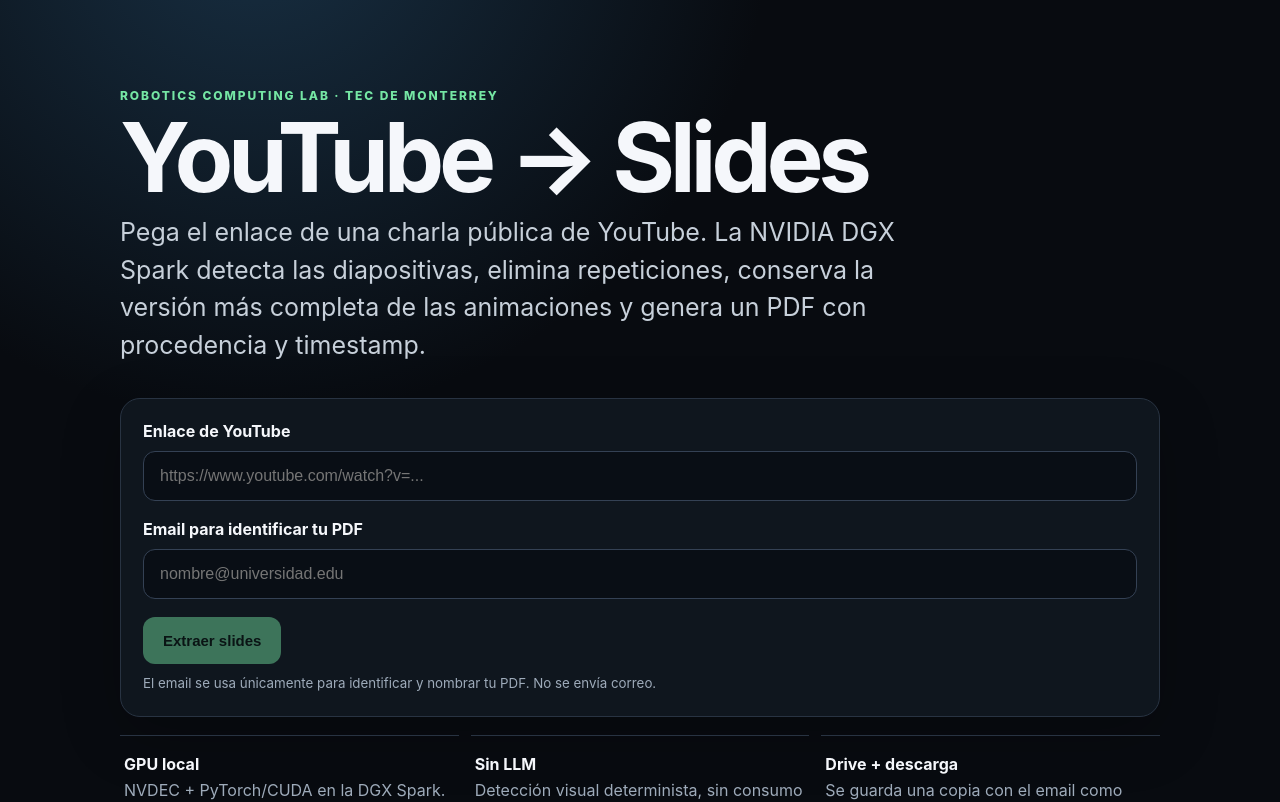
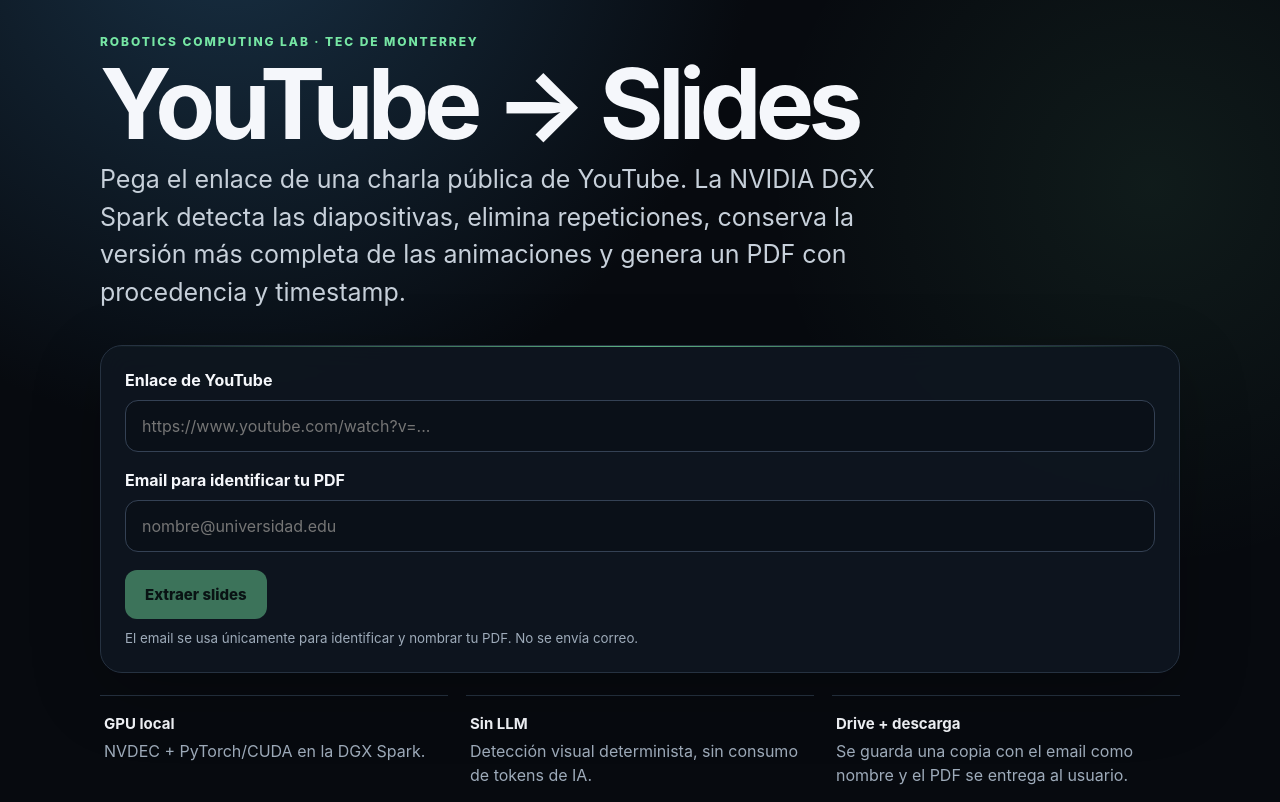
Before and after one commit to LuisAlbertoMunozUbando/Vision-From-Youtube, a Next.js app in the folder web/: page / in a window 1280 px wide. Shown: the top 802 px of the page. Built offline with nearby package versions, Linux system fonts and the light colour scheme.

Commit message:
Polish bilingual frontend styling

```diff
--- a/web/app/globals.css
+++ b/web/app/globals.css
@@ -1,21 +1,29 @@
-:root { color-scheme: dark; --bg:#080b10; --panel:#101720; --line:#283342; --fg:#f5f7fb; --muted:#9eabba; --accent:#75e6a4; }
-* { box-sizing: border-box; }
-body { margin:0; background:radial-gradient(circle at 20% -10%, #183044 0, transparent 35%), var(--bg); color:var(--fg); font-family:Inter,ui-sans-serif,system-ui,-apple-system,BlinkMacSystemFont,"Segoe UI",sans-serif; min-height:100vh; }
-.shell { width:min(1040px, calc(100% - 36px)); margin:0 auto; min-height:100vh; display:flex; flex-direction:column; }
-.hero { padding:88px 0 52px; flex:1; }
+:root { color-scheme: dark; --bg:#070a0f; --panel:#0f1620; --panel2:#0a1018; --line:#263241; --fg:#f5f7fb; --muted:#9eabba; --accent:#76e6a4; --accent-soft:rgba(118,230,164,.12); }
+* { box-sizing:border-box; }
+html { scroll-behavior:smooth; }
+body { margin:0; background:radial-gradient(circle at 18% -10%, #183044 0, transparent 36%),radial-gradient(circle at 90% 20%, rgba(118,230,164,.08), transparent 28%),var(--bg); color:var(--fg); font-family:Inter,ui-sans-serif,system-ui,-apple-system,BlinkMacSystemFont,"Segoe UI",sans-serif; min-height:100vh; }
+button,input { font:inherit; }
+.shell { width:min(1080px,calc(100% - 36px)); margin:0 auto; min-height:100vh; display:flex; flex-direction:column; }
+.hero { padding:34px 0 52px; flex:1; }
+.topbar { min-height:44px; display:flex; align-items:center; justify-content:space-between; gap:20px; margin-bottom:74px; }
+.brandMark { display:flex; align-items:center; gap:9px; color:#cbd4de; font-size:12px; font-weight:850; letter-spacing:.12em; }
+.brandDot { width:9px; height:9px; border-radius:50%; background:var(--accent); box-shadow:0 0 24px rgba(118,230,164,.75); }
+.languageSwitch { display:flex; align-items:center; gap:4px; padding:4px; border:1px solid var(--line); border-radius:999px; background:rgba(8,12,18,.7); }
+.languageSwitch button { min-width:42px; padding:8px 10px; border:0; border-radius:999px; background:transparent; color:var(--muted); font-size:12px; font-weight:900; letter-spacing:.08em; cursor:pointer; }
+.languageSwitch button.active { background:var(--accent); color:#06120a; }
 .eyebrow { font-size:12px; letter-spacing:.16em; color:var(--accent); font-weight:800; }
-h1 { margin:10px 0 12px; font-size:clamp(52px, 9vw, 96px); line-height:.93; letter-spacing:-.055em; }
-.lede { width:min(800px,100%); font-size:clamp(18px,2.3vw,25px); line-height:1.5; color:#c7d0da; margin:0 0 34px; }
-.card { border:1px solid var(--line); background:color-mix(in srgb, var(--panel) 92%, transparent); border-radius:20px; padding:22px; box-shadow:0 18px 60px rgba(0,0,0,.23); }
-.form label { display:block; font-weight:700; margin-bottom:10px; }
+h1 { margin:10px 0 12px; font-size:clamp(54px,9vw,98px); line-height:.92; letter-spacing:-.058em; }
+.lede { width:min(820px,100%); font-size:clamp(18px,2.3vw,25px); line-height:1.5; color:#c7d0da; margin:0 0 34px; }
+.card { border:1px solid var(--line); background:color-mix(in srgb,var(--panel) 93%,transparent); border-radius:22px; padding:24px; box-shadow:0 20px 70px rgba(0,0,0,.24); backdrop-filter:blur(14px); }
+.form { position:relative; overflow:hidden; }
+.form:before { content:""; position:absolute; inset:0 0 auto 0; height:1px; background:linear-gradient(90deg,transparent,var(--accent),transparent); opacity:.75; }
+.form label { display:block; font-weight:750; margin-bottom:10px; }
 .fieldLabel { margin-top:18px; }
-.row { display:flex; gap:10px; }
-input[type="url"],input[type="email"] { width:100%; border:1px solid #344154; background:#090e15; color:var(--fg); border-radius:12px; padding:15px 16px; font-size:16px; outline:none; }
-input[type="url"]:focus,input[type="email"]:focus { border-color:var(--accent); box-shadow:0 0 0 3px rgba(117,230,164,.12); }
-.checkRow { display:flex !important; align-items:flex-start; gap:10px; margin:18px 0 0 !important; color:#c7d0da; font-weight:500 !important; line-height:1.4; }
-.checkRow input { margin-top:3px; width:17px; height:17px; accent-color:var(--accent); flex:0 0 auto; }
+input[type="url"],input[type="email"] { width:100%; border:1px solid #344154; background:var(--panel2); color:var(--fg); border-radius:13px; padding:15px 16px; font-size:16px; outline:none; transition:border-color .2s ease,box-shadow .2s ease,transform .2s ease; }
+input[type="url"]:focus,input[type="email"]:focus { border-color:var(--accent); box-shadow:0 0 0 3px var(--accent-soft); }
 .submitButton { margin-top:18px; }
-button,.download { border:0; border-radius:12px; padding:15px 20px; background:var(--accent); color:#05120a; font-weight:850; font-size:15px; cursor:pointer; text-decoration:none; display:inline-flex; align-items:center; justify-content:center; }
+button,.download { border:0; border-radius:12px; padding:15px 20px; background:var(--accent); color:#05120a; font-weight:850; font-size:15px; cursor:pointer; text-decoration:none; display:inline-flex; align-items:center; justify-content:center; transition:transform .18s ease,opacity .18s ease,box-shadow .18s ease; }
+button:hover:not(:disabled),.download:hover { transform:translateY(-1px); box-shadow:0 10px 30px rgba(118,230,164,.13); }
 button:disabled { opacity:.45; cursor:not-allowed; }
 small { display:block; color:var(--muted); margin-top:10px; line-height:1.45; }
 .status { margin-top:18px; }
@@ -25,12 +33,16 @@
 .pill { text-transform:uppercase; font-size:11px; letter-spacing:.12em; font-weight:900; padding:5px 8px; border-radius:999px; background:#263243; color:#dce4ed; }
 .pill.done { background:#153f2a; color:#9cf6bd; }.pill.failed { background:#4a2026; color:#ffb7c0; }.pill.running { background:#17374c; color:#a7dfff; }
 .progress { height:8px; background:#080c12; border-radius:999px; overflow:hidden; margin:18px 0; }
-.progress > div { height:100%; background:var(--accent); transition:width .4s ease; }
-.download { margin-top:8px; }
+.progress > div { height:100%; background:linear-gradient(90deg,#5ddf95,var(--accent)); transition:width .4s ease; }
+.downloadRow { display:flex; flex-wrap:wrap; gap:10px; margin-top:8px; }
+.download { margin-top:0; }
+.download.secondary { background:#1a2430; color:#dbe4ec; border:1px solid #344154; }
 .deliveryNote { color:var(--muted); font-size:14px; }
 .error { margin-top:14px; padding:14px 16px; border:1px solid #713844; background:#35151b; color:#ffc3ca; border-radius:12px; }
-.features { display:grid; grid-template-columns:repeat(3,1fr); gap:12px; margin-top:18px; }
-.features article { border-top:1px solid var(--line); padding:18px 4px; display:flex; flex-direction:column; gap:5px; }
-.features span { color:var(--muted); line-height:1.45; }
-footer { border-top:1px solid #1d2733; padding:22px 0 30px; color:#7f8b99; font-size:13px; }
-@media (max-width:720px) { .hero{padding-top:54px}.row{flex-direction:column}.features{grid-template-columns:1fr}.statusHeader{align-items:center} }
+.features { display:grid; grid-template-columns:repeat(3,1fr); gap:18px; margin-top:22px; }
+.features article { border-top:1px solid var(--line); padding:18px 4px; display:flex; flex-direction:column; gap:6px; }
+.features b { font-size:15px; }
+.features span { color:var(--muted); line-height:1.5; }
+footer { border-top:1px solid #1d2733; padding:22px 0 30px; color:#7f8b99; font-size:13px; display:flex; justify-content:space-between; gap:16px; flex-wrap:wrap; }
+.footerTag { color:#667383; }
+@media (max-width:720px) { .hero{padding-top:22px}.topbar{margin-bottom:48px}.features{grid-template-columns:1fr}.statusHeader{align-items:center}.downloadRow{flex-direction:column}.download{width:100%}footer{flex-direction:column}.brandMark{font-size:10px} }
```
